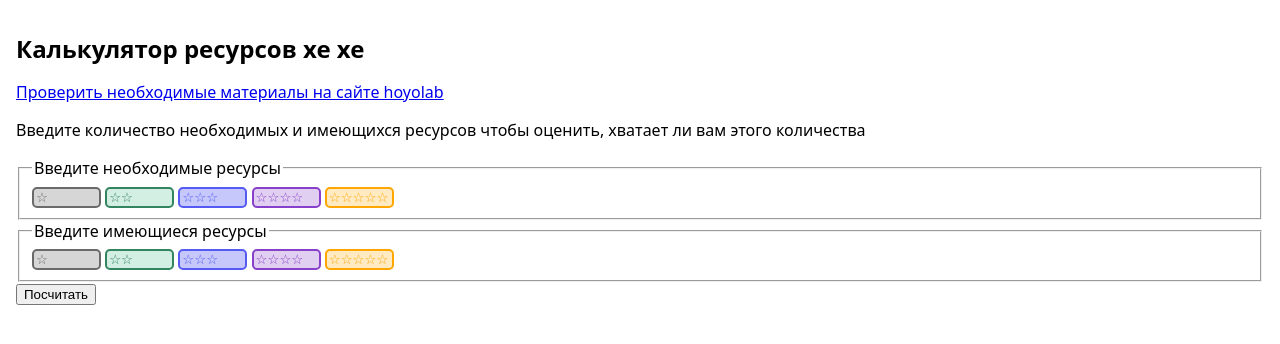
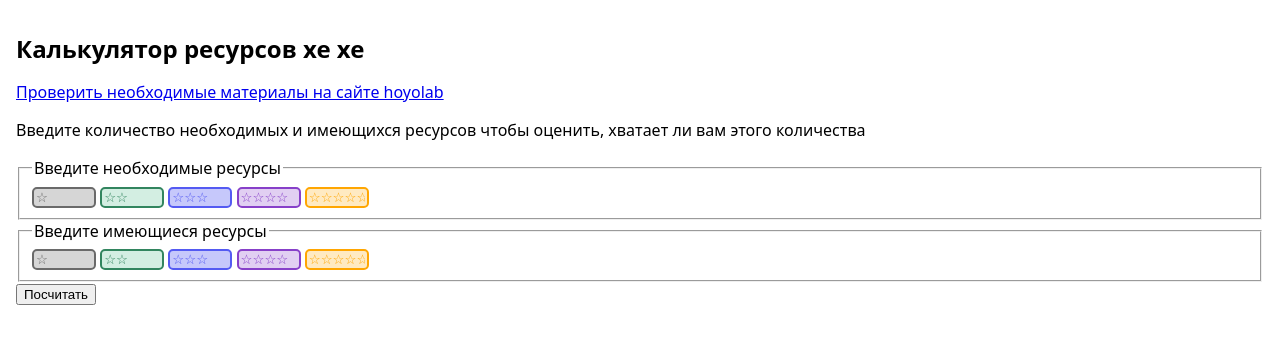
Before and after one commit to latyshkova/resourses_calc, a website: page index.html in a window 1280 px wide. Drawn offline with Linux system fonts and the light colour scheme.

Commit message:
input width

```diff
--- a/styles.css
+++ b/styles.css
@@ -32,7 +32,7 @@ input[type=number] {
 input {
   border: white 2px solid;
   border-radius:5px;
-  width: 69px;
+  width: 64px;
 
 }
 
```
